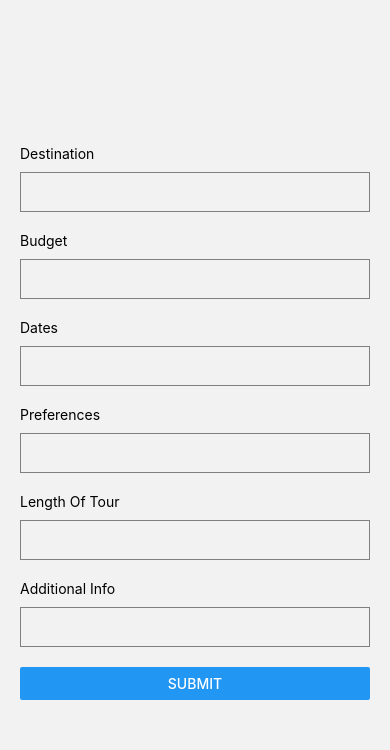
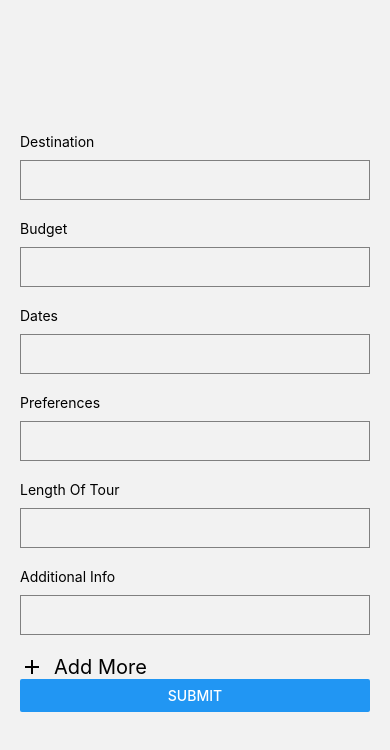
Before and after one commit to YiXeng/mobile, a React Native app: screen /input in a window 390 px wide. Shown: the top 750 px of the page. Built offline with nearby package versions, Linux system fonts and the light colour scheme; no server answers.

Commit message:
UserInputScreen

```diff
--- a/src/screens/UserInputScreen.js
+++ b/src/screens/UserInputScreen.js
@@ -1,5 +1,6 @@
 import React, { useState } from 'react';
-import { View, TextInput, Text, StyleSheet, Button } from 'react-native';
+import { View, TextInput, Text, StyleSheet, Button, TouchableOpacity } from 'react-native';
+import AddIcon from '@mui/icons-material/Add';
 
 const UserInputScreen = ({ navigation }) => {
 
@@ -9,6 +10,11 @@ const UserInputScreen = ({ navigation }) => {
   const [preferences, setPreferences] = useState('');
   const [lengthOfTour, setLengthOfTour] = useState('');
   const [additionalInfo, setAdditionalInfo] = useState('');
+  const [more, setMore] = useState(true)
+
+  const addMore = () => {
+    setMore(!more)
+  }
 
   const handleSubmit = (  ) => {
     const userInput = {
@@ -22,6 +28,8 @@ const UserInputScreen = ({ navigation }) => {
     console.log(userInput);
     navigation.navigate('output');
   };
+
+
 
   return (
     <View style={styles.container}>
@@ -67,6 +75,16 @@ const UserInputScreen = ({ navigation }) => {
         onChangeText={setAdditionalInfo}
       />
 
+      {more ? (
+        <TouchableOpacity onPress={addMore} style={styles.moreButton}>
+          <AddIcon />
+          <Text style={styles.moreText}>Add More</Text>
+        </TouchableOpacity>
+      ) : <View>
+        <Text>More Info</Text>
+        <TextInput style={styles.input}/>
+        </View>}
+
       <Button
         title="Submit"
         onPress={handleSubmit}
@@ -89,6 +107,14 @@ const styles = StyleSheet.create({
     marginBottom: 20,
     paddingLeft: 10,
   },
+  moreButton: {
+    flexDirection: 'row',
+    alignItems: 'center',
+  },
+  moreText: {
+    fontSize: 20,
+    marginLeft: 10,
+  },
 });
 
 export default UserInputScreen;
```
